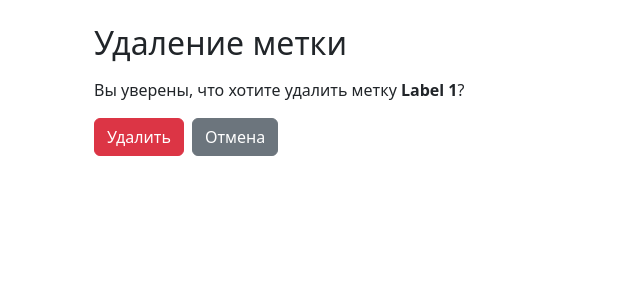
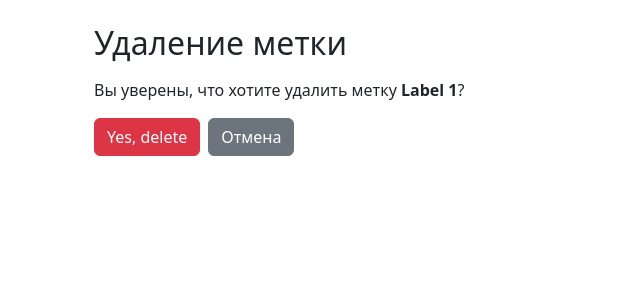
Before and after one commit to UsmanSakhbeev/python-project-52, a Django app: page /labels/1/delete/ in a window 1280 px wide. Shown: the part 56-356 px from the top of the page, without its empty margins (0-640 px from the left). Run offline with Django 5.2, Linux system fonts and the light colour scheme; a user stored in the database is signed in; data comes from the database, SQL or seed files in the repository.

Commit message:
updated label_delete

```diff
--- a/task_manager/templates/labels/label_delete.html
+++ b/task_manager/templates/labels/label_delete.html
@@ -8,7 +8,7 @@
     <form method="post">
       {% csrf_token %}
       <div class="d-flex justify-content-start">
-        <button type="submit" class="btn btn-danger me-2">Удалить</button>
+        <button type="submit" class="btn btn-danger me-2">{{ button_name }}</button>
         <a href="{% url 'label_list' %}" class="btn btn-secondary">Отмена</a>
       </div>
     </form>
```
